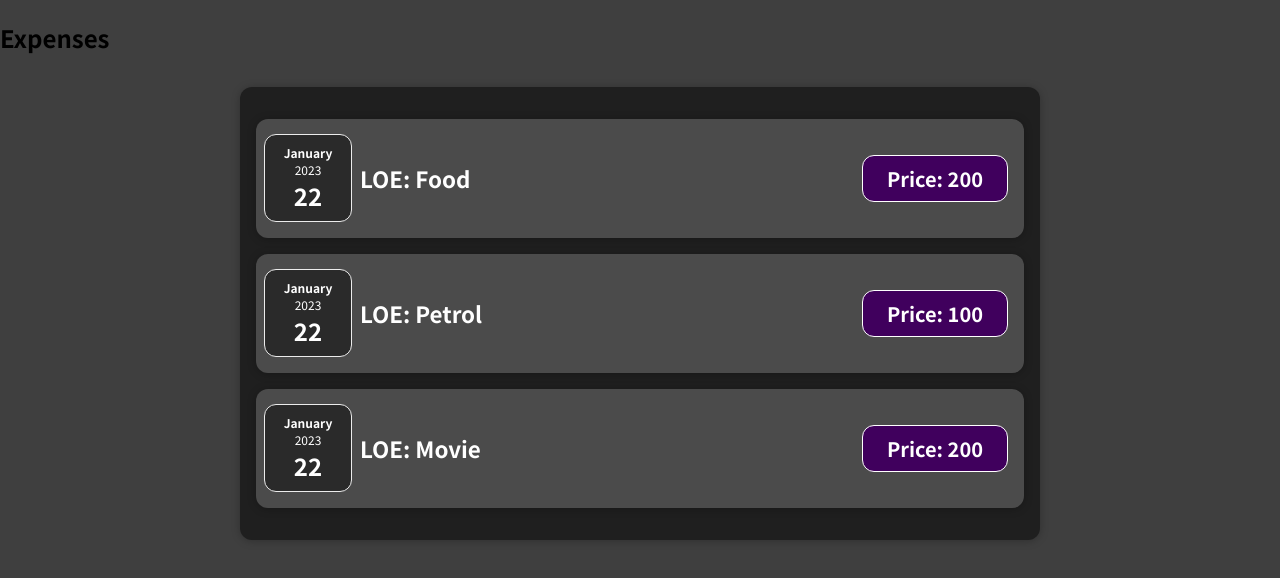
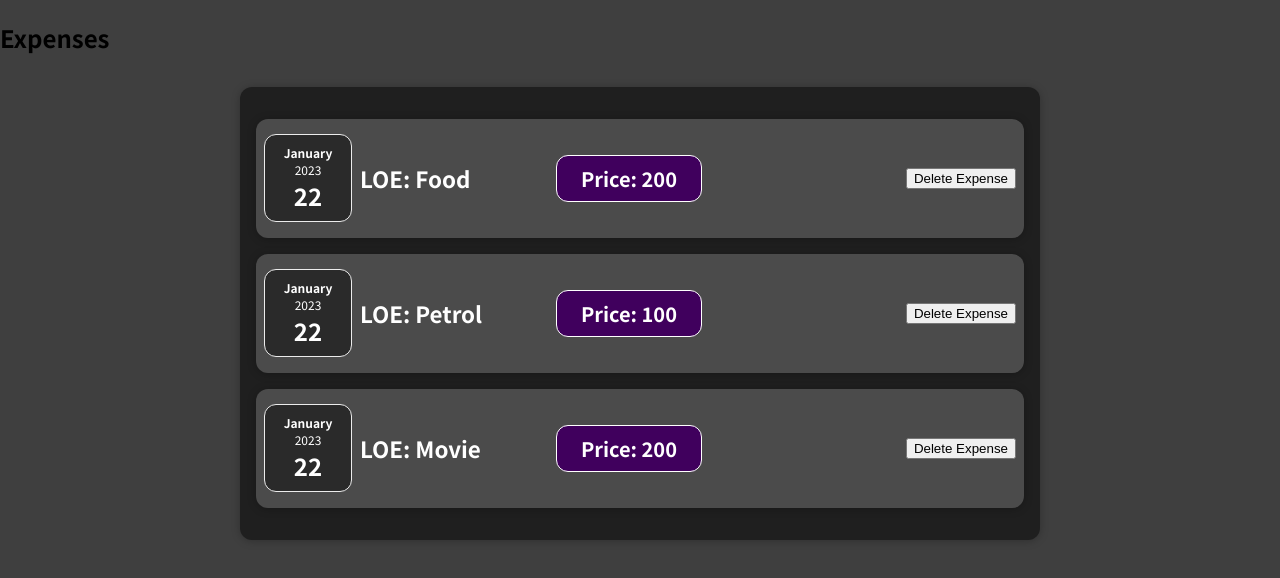
Before and after one commit to sai-sourav/React_training, a JavaScript app: page / in a window 1280 px wide. Shown: the top 578 px of the page. Built offline with nearby package versions, Linux system fonts and the light colour scheme.

Commit message:
added delete event listener

```diff
--- a/src/components/Expenses/ExpenseItem.js
+++ b/src/components/Expenses/ExpenseItem.js
@@ -4,10 +4,17 @@ import ExpenseDetails from "./ExpenseDetails";
 import Card from '../UI/Card';
 
 const ExpenseItem = (props) => {
+  const ClickHandler = (e) => {
+    console.log("clicked");
+    console.log(e.target.id);
+    const item = document.getElementById(e.target.id).parentElement;
+    item.parentElement.removeChild(item);
+  }
   return (
     <Card className="expense-item">
       <ExpenseDate ExpenseDate={props.ExpenseDate} />
       <ExpenseDetails LocationOfExpenditure={props.LocationOfExpenditure} amount={props.amount} />
+      <button id={`del${props.Id}`} onClick={ClickHandler}>Delete Expense</button>
     </Card>
   );
 }
--- a/src/components/Expenses/Expenses.js
+++ b/src/components/Expenses/Expenses.js
@@ -10,9 +10,9 @@ const Expenses = () => {
   ];
   return (
     <Card className="expenses">
-      {expenses.map((expense) => {
+      {expenses.map((expense,index) => {
         return (
-          <ExpenseItem
+          <ExpenseItem Id={index+1}
             ExpenseDate={expense.ExpenseDate}
             LocationOfExpenditure={expense.LocationOfExpenditure}
             amount={expense.amount}
```
